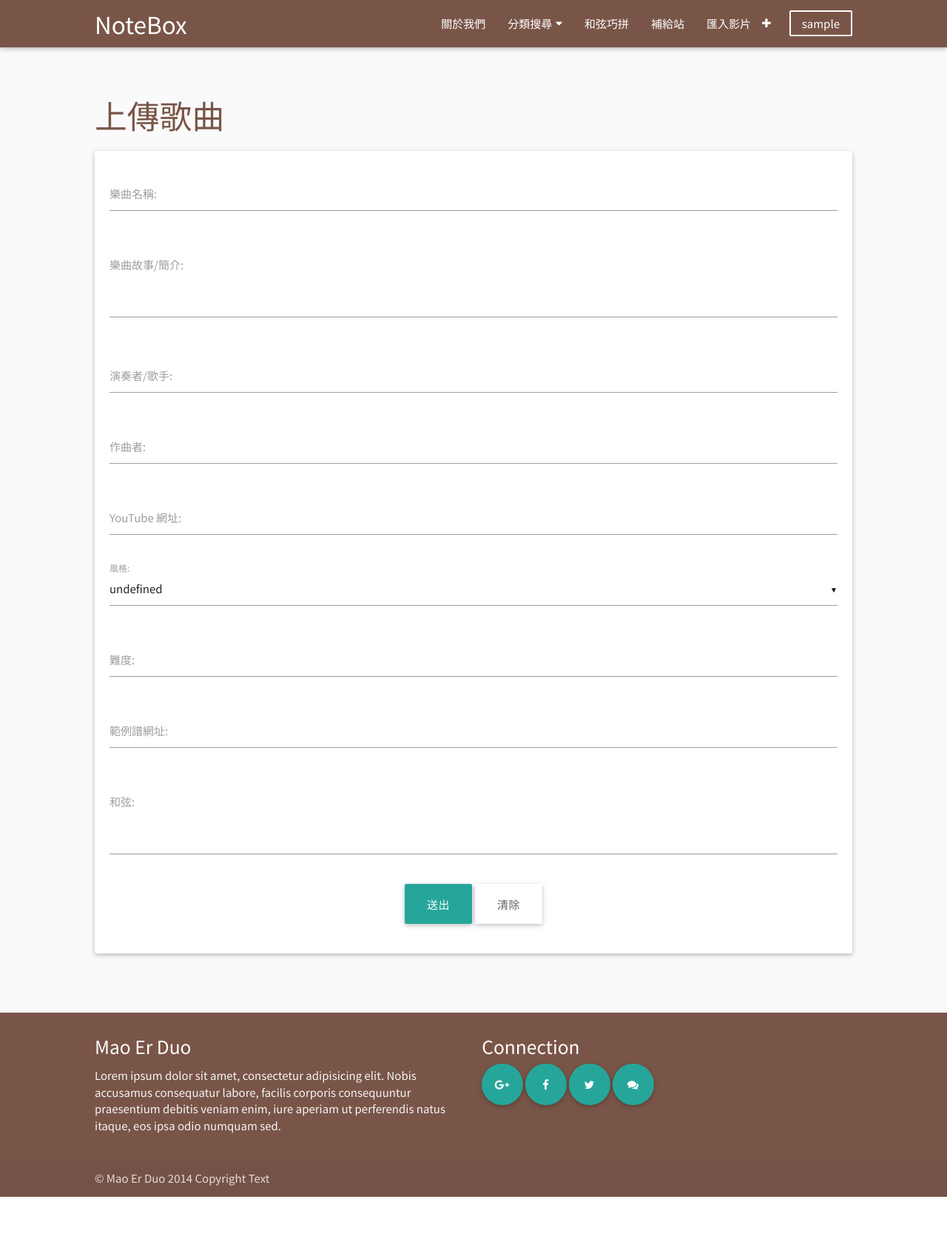
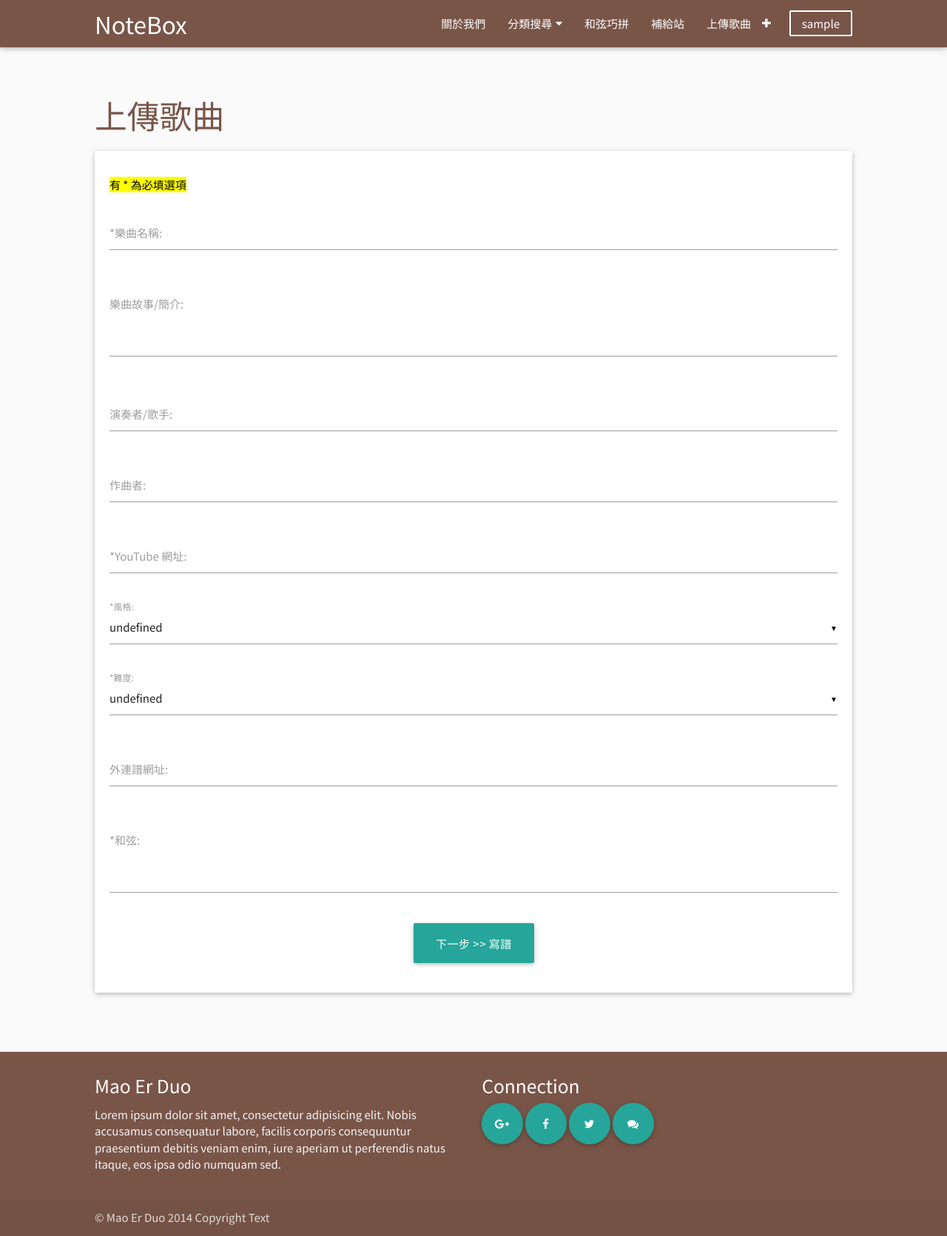
Before and after one commit to WanLinLin/Notebox, a Django app: page /notebox/upload/ in a window 1280 px wide. Shown: the whole page at 74% size. Before the commit the page ends 1618 px from the top, so only its background shows below. Run offline with Django 3.2, Linux system fonts and the light colour scheme; the visitor is signed in with stand-in values (Sample User, id 1); data that the repository does not hold is empty; parts of the project's set-up code (start-up, migrations or seed data) failed here and were passed over; some libraries are stand-ins or nearby versions.

Commit message:
Modified navbar, complete draft uploader form

```diff
--- a/django_notebox/catear/notebox/forms.py
+++ b/django_notebox/catear/notebox/forms.py
@@ -3,7 +3,7 @@ from django.contrib.auth.models import User
 from django.contrib.auth import authenticate as django_auth, login as django_login
 from django.core.exceptions import ValidationError
 from django.forms import ModelChoiceField
-from .models import SongStyle
+from .models import SongStyle, SongLevel
 
 def check_username(username):
     if User.objects.filter(username=username).exists():
@@ -41,20 +41,21 @@ class LoginForm(forms.Form):
 
 class UploadForm(forms.Form):
     # Provided by user
-    title        = forms.CharField(label='樂曲名稱', max_length=100, required=True)
+    title        = forms.CharField(label='*樂曲名稱', max_length=100, required=True)
     desc         = forms.CharField(label='樂曲故事/簡介',
                         widget=forms.Textarea(attrs={'class': 'materialize-textarea'}), max_length=300, required=False)
     artist       = forms.CharField(label='演奏者/歌手', max_length=100, required=False)
     composer     = forms.CharField(label='作曲者', max_length=100, required=False)
-    youtube_url  = forms.URLField(label='YouTube 網址', required=True)
-    song_style   = forms.ModelChoiceField(label="風格",
+    youtube_url  = forms.URLField(label='*YouTube 網址', required=True)
+    song_style   = forms.ModelChoiceField(label="*風格",
                         queryset=SongStyle.objects.all(), empty_label=None, required=True)
-    song_level   = forms.CharField(label='難度', max_length=100, required=True)
-    # 範例譜網址
-    tab_url      = forms.URLField(label='範例譜網址', required=False)
+    song_level   = forms.ModelChoiceField(label='*難度',
+                        queryset=SongLevel.objects.all(), empty_label=None, required=True)
+
+    tab_url      = forms.URLField(label='外連譜網址', required=False)
     # 和弦譜
-    note         = forms.CharField(label='和弦',
-                        widget=forms.Textarea(attrs={'class': 'materialize-textarea'}), max_length=100, required=False)
+    note         = forms.CharField(label='*和弦',
+                        widget=forms.Textarea(attrs={'class': 'materialize-textarea'}), max_length=100, required=True)
 
     # Vex tab note
     vex_piano    = None
--- a/django_notebox/catear/notebox/templates/notebox/navbar.html
+++ b/django_notebox/catear/notebox/templates/notebox/navbar.html
@@ -38,7 +38,7 @@
         {% else %}
         <li>
           <a class="white-text navs" href="/notebox/upload/">
-            <i class="fa fa-plus right"></i>匯入影片
+            <i class="fa fa-plus right"></i>上傳歌曲
           </a>
         </li>
         <li class="no-hvr-effect">
--- a/django_notebox/catear/notebox/templates/notebox/upload_music.html
+++ b/django_notebox/catear/notebox/templates/notebox/upload_music.html
@@ -29,10 +29,10 @@
     <div class="container med-pad-block">
       <h3 class="brown-text">上傳歌曲</h3>
       <div class="row small-pad-block">
-
         <form class="col s12" method="POST">
           <div class="card">
             <div class="card-content">
+              <div class="section"><mark>有 * 為必填選項</mark></div>
               {% csrf_token %}
               {% for field in upload_form %}
 
@@ -48,11 +48,11 @@
               <div class="row">
                 <div class="col s12 center-align">
                   <button class="btn-large waves-effect waves-light" type="submit" name="upload">
-                    送出
+                    下一步 >> 寫譜
                   </button>
-                  <button class="white grey-text text-darken-2 btn-large waves-effect" type="reset" name="upload">
+                  <!-- <button class="white grey-text text-darken-2 btn-large waves-effect" type="reset" name="upload">
                     清除
-                  </button>
+                  </button> -->
                 </div>
               </div>
 
```
